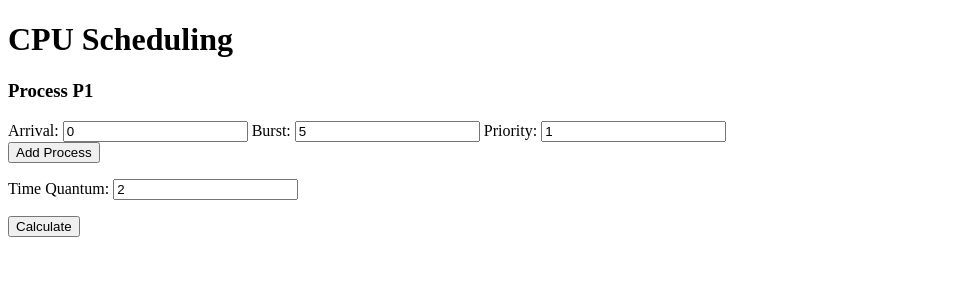
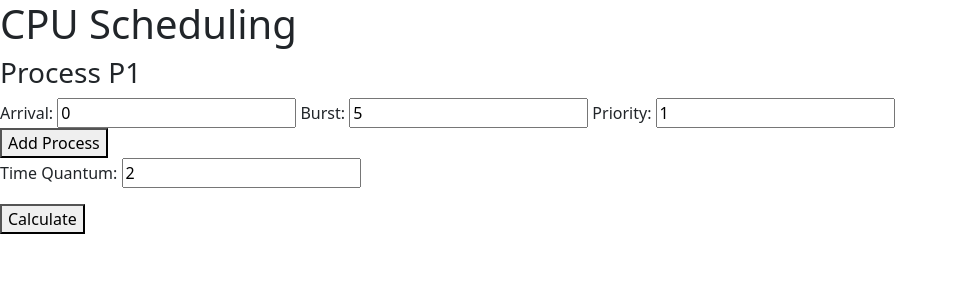
Before and after one commit to AdrianKimX/CPU-Scheduling, a Flask app: template templates/index.html in a window 1280 px wide. Shown: the top 300 px of the page, without its empty margins (0-958 px from the left). Run offline with Flask 3, Linux system fonts and the light colour scheme; the template is opened without the code that fills it, so the values that code supplies are empty; some libraries are stand-ins or nearby versions.

Commit message:
added bootstrap

```diff
--- a/templates/index.html
+++ b/templates/index.html
@@ -4,6 +4,7 @@
 <head>
     <meta charset="UTF-8">
     <title>CPU Scheduling</title>
+    <link href="https://cdn.jsdelivr.net/npm/bootstrap@6.0.0-alpha.1/dist/css/bootstrap.min.css" rel="stylesheet" integrity="sha384-B/GM4XqrwHnWXNOWMbloTmrYXZg10cakYGmpfsR/bbzQ6JAJI4ihuyADKLnBgrCe" crossorigin="anonymous">
 </head>
 <body>
     <h1>CPU Scheduling </h1>
```
